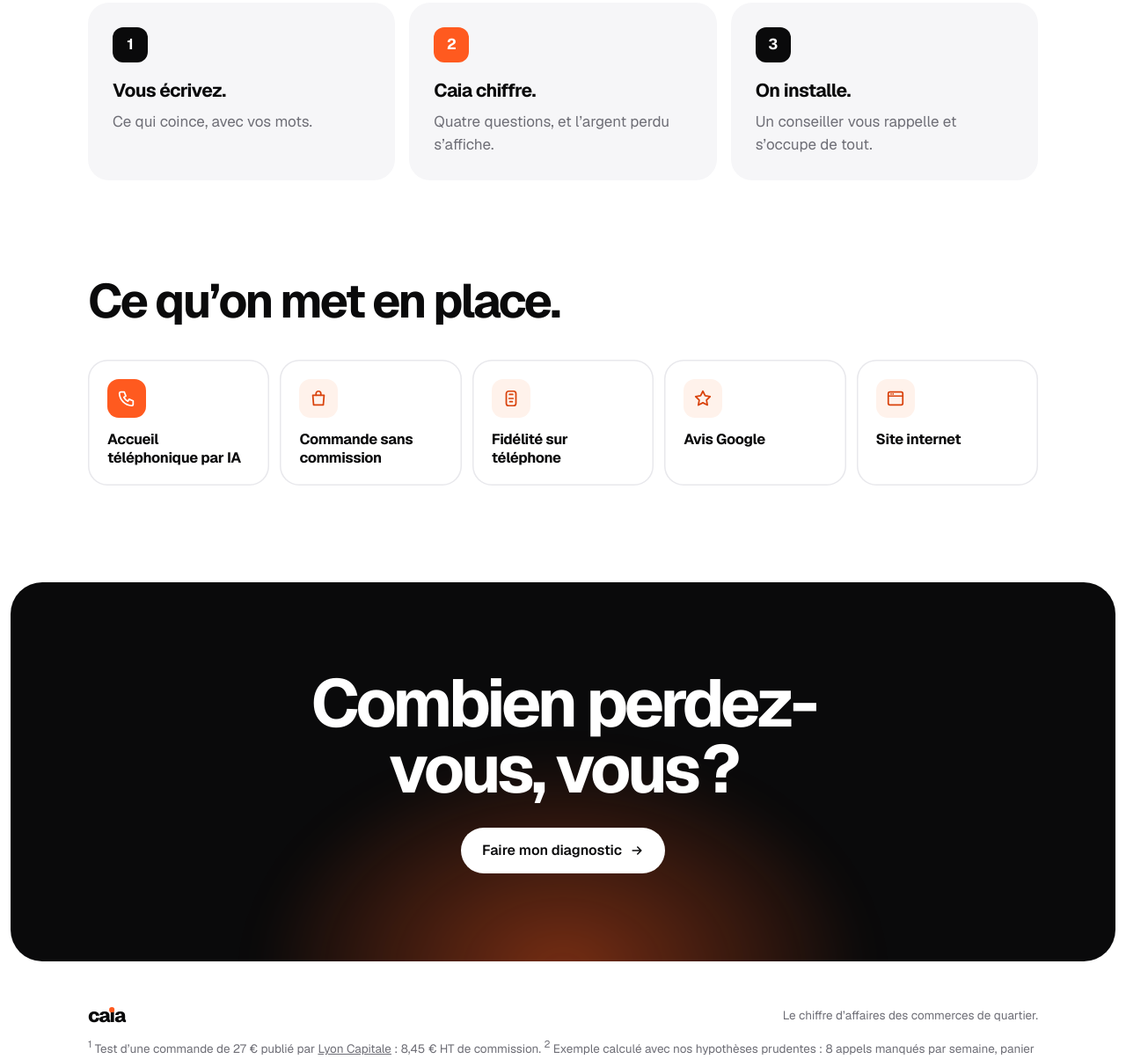
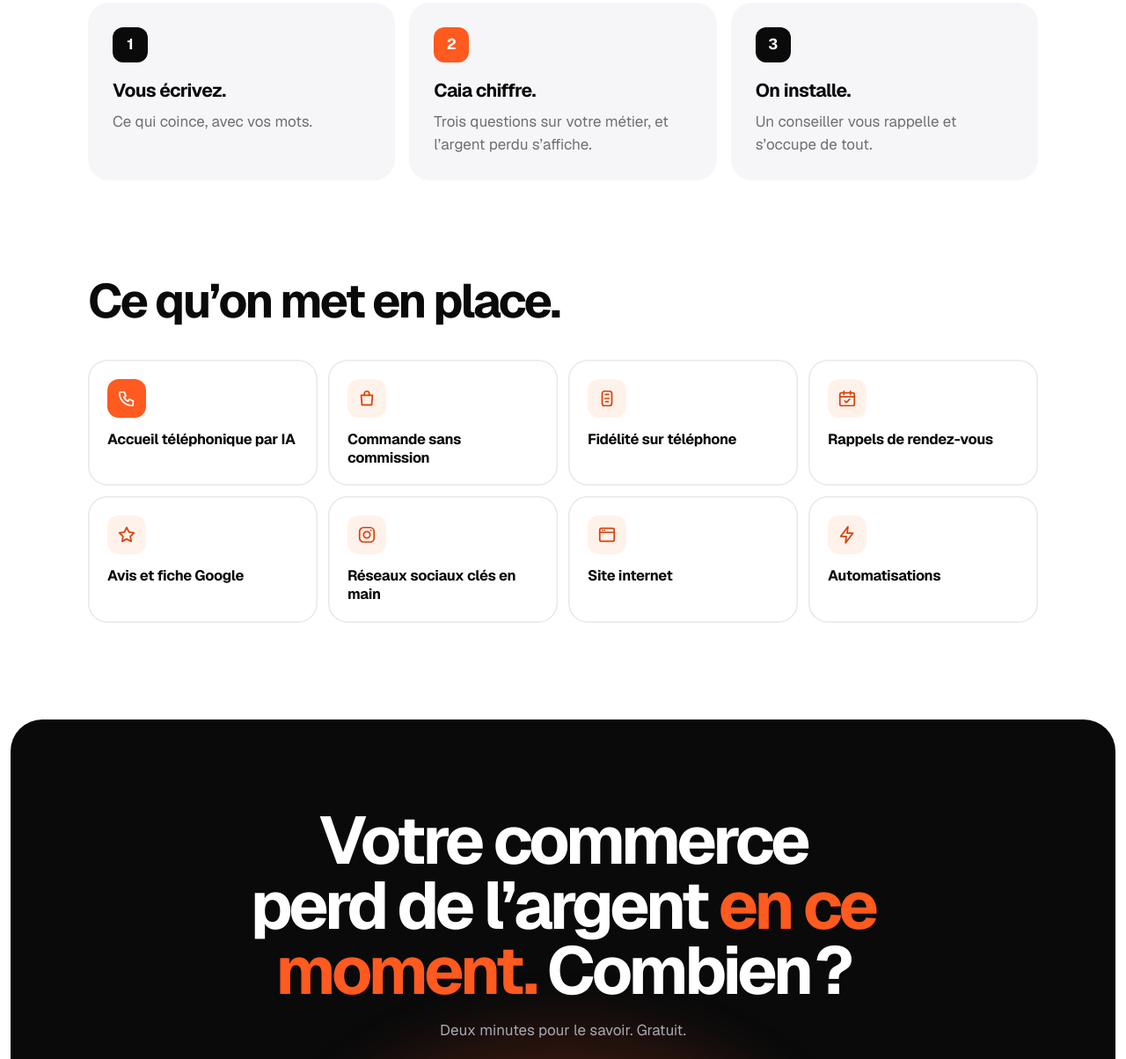
Before and after one commit to nathanmoulin/CAIA, a website: page src/page.html in a window 1280 px wide. Shown: the part 1357-2561 px from the top of the page at 88% size. Drawn offline with nearby package versions, Linux system fonts and the light colour scheme.

Commit message:
Huit services dans les bulles, titre final plus accrocheur, défilement mobile corrigé
Co-Authored-By: Claude Opus 5.5 <noreply@anthropic.com>
Claude-Session: https://claude.ai/code/session_01WxC5kG3Ey7bfoGywdv67PQ

```diff
--- a/src/page.html
+++ b/src/page.html
@@ -62,7 +62,7 @@ h1, h2, h3 { font-weight: 700; letter-spacing: -.04em; text-wrap: balance; margi
 .top-note { display: inline-flex; align-items: center; gap: 8px; font-size: 14px; font-weight: 500; color: var(--muted); }
 .pulse { width: 8px; height: 8px; border-radius: 50%; background: var(--ok); box-shadow: 0 0 0 0 rgba(18,161,80,.5); animation: pulse 2s infinite; flex: none; }
 @keyframes pulse { 70%, 100% { box-shadow: 0 0 0 8px rgba(18,161,80,0); } }
-.hero { position: relative; isolation: isolate; padding-block: clamp(40px, 9vh, 110px) 70px; text-align: center; }
+.hero { position: relative; isolation: isolate; padding-block: clamp(40px, 9vh, 110px) 70px; text-align: center; overflow-x: clip; }
 .hero::before { content: ""; position: absolute; z-index: -1; left: 50%; top: 52%; width: min(1100px, 140vw); height: 520px; transform: translate(-50%, -50%); background: radial-gradient(50% 50% at 50% 50%, var(--brand-glow), transparent 70%); filter: blur(30px); animation: breathe 7s ease-in-out infinite; pointer-events: none; }
 @keyframes breathe { 50% { opacity: .65; transform: translate(-50%, -50%) scale(1.08); } }
 .shock { display: inline-flex; align-items: center; gap: 10px; flex-wrap: wrap; justify-content: center; font-size: 15px; font-weight: 600; color: var(--ink-2); padding: 7px 16px 7px 7px; border-radius: 999px; background: #FFFFFF; box-shadow: 0 0 0 1px var(--line), 0 8px 24px -16px rgba(10,10,11,.3); margin-bottom: 30px; }
@@ -116,7 +116,7 @@ h1, h2, h3 { font-weight: 700; letter-spacing: -.04em; text-wrap: balance; margi
 
 /* Tools */
 .tools { padding-block: 0 110px; }
-.tool-row { display: grid; grid-template-columns: repeat(5, minmax(0, 1fr)); gap: 12px; }
+.tool-row { display: grid; grid-template-columns: repeat(4, minmax(0, 1fr)); gap: 12px; }
 .tool { border-radius: 22px; box-shadow: inset 0 0 0 1.5px var(--line); padding: 22px; display: grid; gap: 14px; align-content: start; transition: transform .4s var(--spring), box-shadow .25s; }
 .tool:hover { transform: translateY(-4px); box-shadow: inset 0 0 0 1.5px var(--ink); }
 .tool i { width: 44px; height: 44px; border-radius: 13px; display: grid; place-items: center; background: var(--brand-soft); color: var(--brand-deep); }
@@ -127,7 +127,9 @@ h1, h2, h3 { font-weight: 700; letter-spacing: -.04em; text-wrap: balance; margi
 /* Final call */
 .final { text-align: center; padding-block: 100px; background: var(--ink); color: #FFFFFF; border-radius: 36px; margin: 0 max(12px, env(safe-area-inset-left, 0px)) 20px; position: relative; overflow: hidden; isolation: isolate; }
 .final::before { content: ""; position: absolute; z-index: -1; left: 50%; bottom: -260px; width: 700px; height: 500px; transform: translateX(-50%); background: radial-gradient(closest-side, rgba(255,90,31,.45), transparent); filter: blur(20px); }
-.final h2 { font-size: clamp(38px, 6vw, 76px); line-height: .98; letter-spacing: -.055em; max-width: 13ch; margin: 0 auto 30px; }
+.final h2 { font-size: clamp(38px, 6vw, 76px); line-height: .98; letter-spacing: -.055em; max-width: 15ch; margin: 0 auto 18px; }
+.final h2 em { font-style: normal; color: var(--brand); }
+.final-sub { color: #A9A9B2; font-size: 17px; margin: 0 0 30px; }
 .final .btn { background: #FFFFFF; color: var(--ink); }
 .final .btn:hover { background: var(--brand); color: #FFFFFF; }
 
@@ -247,7 +249,8 @@ h1, h2, h3 { font-weight: 700; letter-spacing: -.04em; text-wrap: balance; margi
   .nums-grid { grid-template-columns: minmax(0, 1fr); }
   .num + .num { border-left: 0; border-top: 1px solid var(--line); }
   .num { padding: 26px 4px; }
-  .tool-row { grid-template-columns: minmax(0, 1fr); }
+  .tool-row { grid-template-columns: repeat(2, minmax(0, 1fr)); gap: 10px; }
+  .tool { padding: 16px; gap: 12px; } .tool b { font-size: 15px; }
   .final { border-radius: 28px; margin-inline: 8px; padding-block: 70px; }
   .composer textarea { font-size: 17px; padding: 18px 68px 18px 20px; }
   .msg { max-width: 92%; }
@@ -695,7 +698,7 @@ function homeView() {
       <h2 data-reveal>Simple comme un message.</h2>
       <ol class="steps" data-reveal style="--d:1">
         <li><b>Vous écrivez.</b><span>Ce qui coince, avec vos mots.</span></li>
-        <li><b>Caia chiffre.</b><span>Quatre questions, et l’argent perdu s’affiche.</span></li>
+        <li><b>Caia chiffre.</b><span>Trois questions sur votre métier, et l’argent perdu s’affiche.</span></li>
         <li><b>On installe.</b><span>Un conseiller vous rappelle et s’occupe de tout.</span></li>
       </ol>
     </div></section>
@@ -706,13 +709,16 @@ function homeView() {
         <div class="tool"><i>${ICO.phone}</i><b>Accueil téléphonique par IA</b></div>
         <div class="tool"><i>${ICO.bag}</i><b>Commande sans commission</b></div>
         <div class="tool"><i>${ICO.card}</i><b>Fidélité sur téléphone</b></div>
-        <div class="tool"><i>${ICO.star}</i><b>Avis Google</b></div>
+        <div class="tool"><i>${ICO.bell}</i><b>Rappels de rendez-vous</b></div>
+        <div class="tool"><i>${ICO.star}</i><b>Avis et fiche Google</b></div>
+        <div class="tool"><i>${ICO.cam}</i><b>Réseaux sociaux clés en main</b></div>
         <div class="tool"><i>${ICO.web}</i><b>Site internet</b></div>
+        <div class="tool"><i>${ICO.bolt}</i><b>Automatisations</b></div>
       </div>
     </div></section>
 
     <section class="final" data-reveal><div class="wrap">
-      <h2>Combien perdez-vous, vous ?</h2>
+      <h2>Votre commerce perd de l’argent <em>en ce moment.</em> Combien&#8239;?</h2><p class="final-sub">Deux minutes pour le savoir. Gratuit.</p>
       <button class="btn rp" data-focus type="button">Faire mon diagnostic ${ARR}</button>
     </div></section>
   </main>
@@ -754,6 +760,9 @@ const ICO = {
   bag: '<svg viewBox="0 0 24 24"><path d="M5 8h14l-1 12H6z"/><path d="M9 8V6a3 3 0 0 1 6 0v2"/></svg>',
   card: '<svg viewBox="0 0 24 24"><rect x="6" y="3" width="12" height="18" rx="3"/><path d="M10 7h4M9.5 12h5M10.5 16h3"/></svg>',
   star: '<svg viewBox="0 0 24 24"><path d="M12 3l2.8 5.7 6.2.9-4.5 4.4 1.1 6.2L12 17.3l-5.6 2.9 1.1-6.2L3 9.6l6.2-.9z"/></svg>',
+  bell: '<svg viewBox="0 0 24 24"><rect x="3" y="5" width="18" height="16" rx="2"/><path d="M3 10h18M8 3v4M16 3v4M9 15l2 2 4-4"/></svg>',
+  cam: '<svg viewBox="0 0 24 24"><rect x="3" y="3" width="18" height="18" rx="5"/><circle cx="12" cy="12" r="4"/><path d="M17 6.5h.01"/></svg>',
+  bolt: '<svg viewBox="0 0 24 24"><path d="M13 2L4 14h7l-1 8 9-12h-7z"/></svg>',
   web: '<svg viewBox="0 0 24 24"><rect x="3" y="4" width="18" height="16" rx="2"/><path d="M3 9h18M6.5 6.5h.01M9 6.5h.01"/></svg>',
 };
 
```
